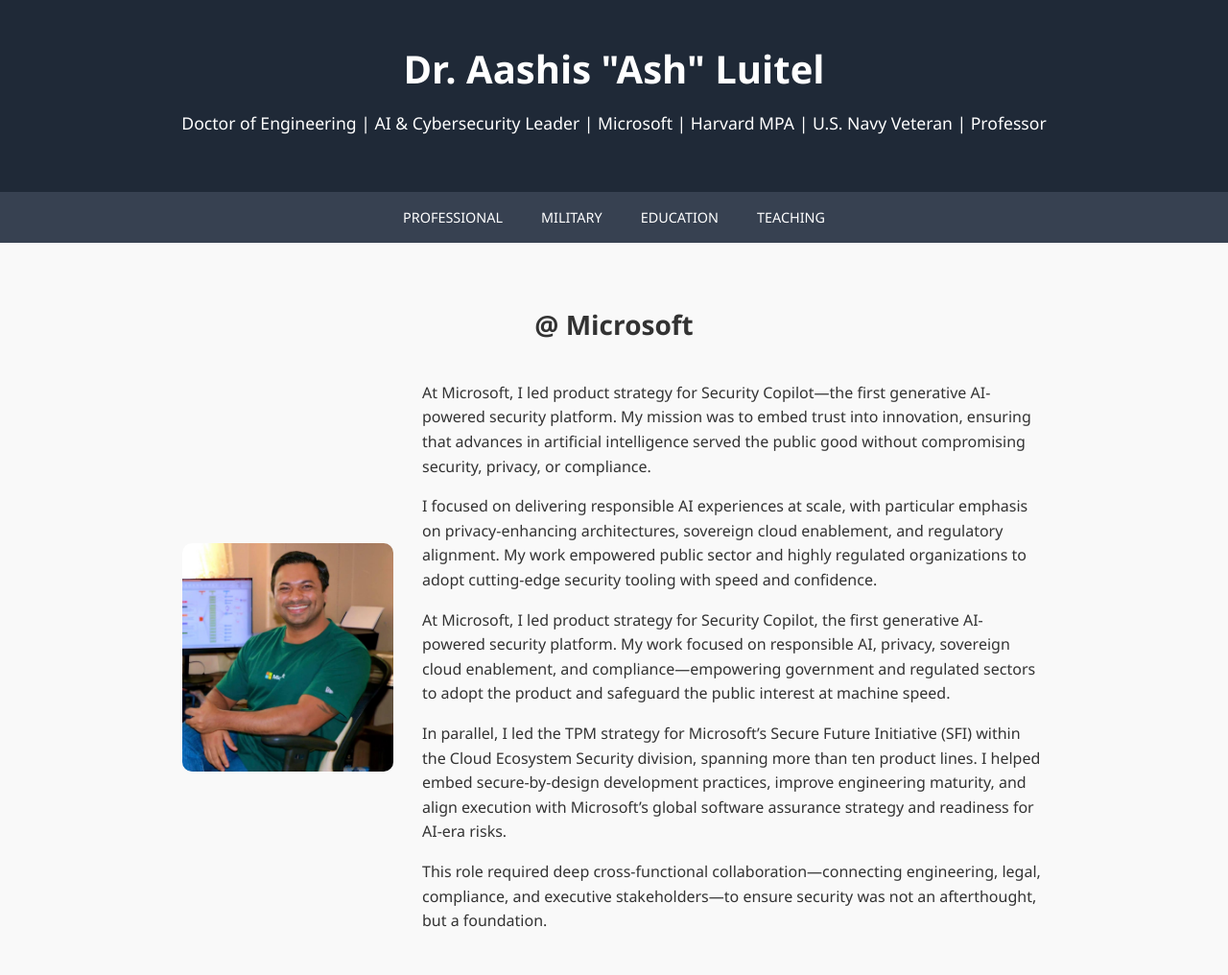
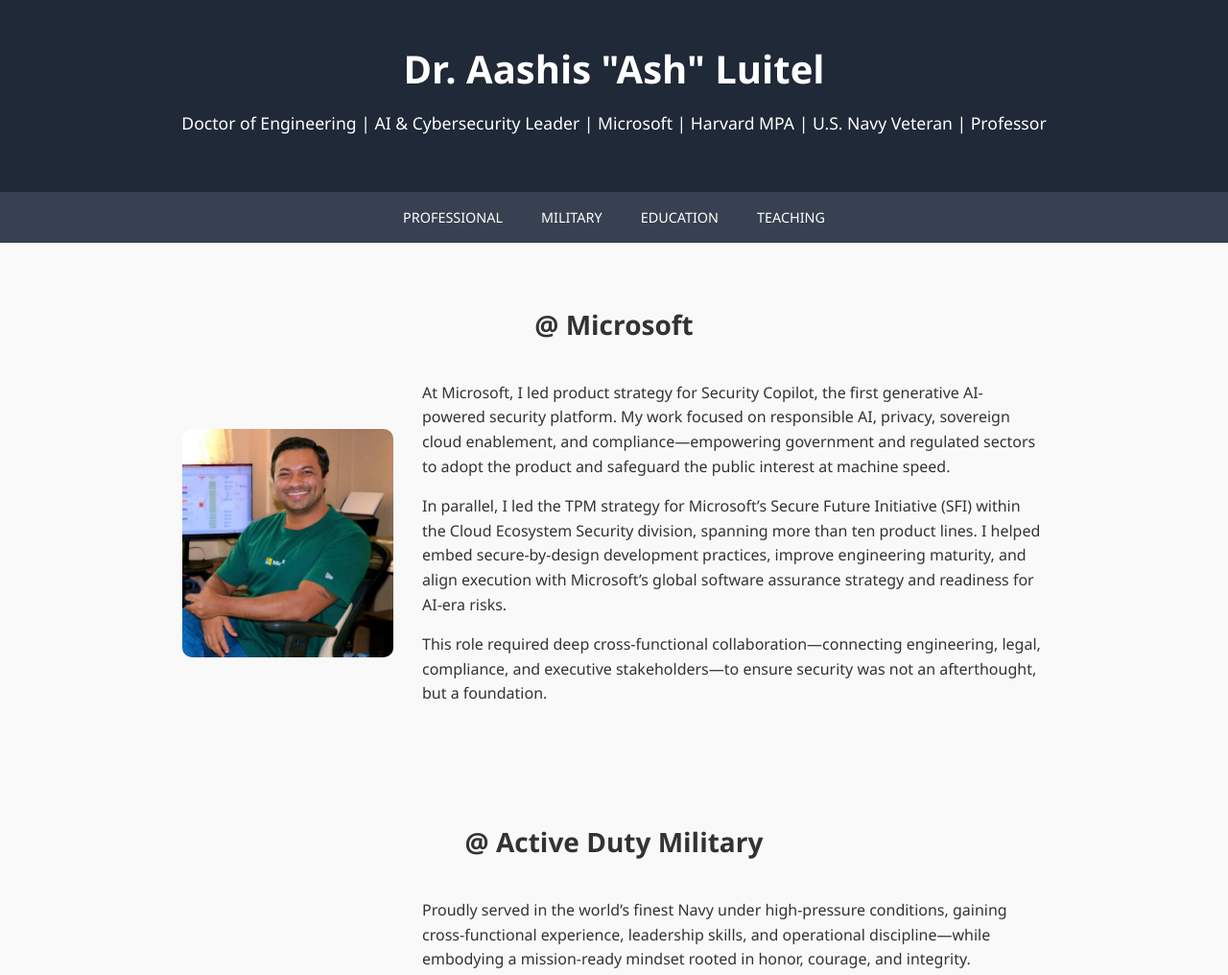
Before and after one commit to aluitel/aluitel.github.io, a plain HTML site: page index.html in a window 1280 px wide. Shown: the top 1016 px of the page at 96% size. Drawn offline with Linux system fonts and the light colour scheme.

Commit message:
Update index.html

```diff
--- a/index.html
+++ b/index.html
@@ -127,8 +127,7 @@
     <div class="content-box">
       <img src="microsoft.jpg" alt="Microsoft Photo" />
       <div class="content-text">
-        <p>At Microsoft, I led product strategy for Security Copilot—the first generative AI-powered security platform. My mission was to embed trust into innovation, ensuring that advances in artificial intelligence served the public good without compromising security, privacy, or compliance.</p>
-        </p>I focused on delivering responsible AI experiences at scale, with particular emphasis on privacy-enhancing architectures, sovereign cloud enablement, and regulatory alignment. My work empowered public sector and highly regulated organizations to adopt cutting-edge security tooling with speed and confidence.<p>
+
         </p>At Microsoft, I led product strategy for Security Copilot, the first generative AI-powered security platform. My work focused on responsible AI, privacy, sovereign cloud enablement, and compliance—empowering government and regulated sectors to adopt the product and safeguard the public interest at machine speed.</p>
         <p>In parallel, I led the TPM strategy for Microsoft’s Secure Future Initiative (SFI) within the Cloud Ecosystem Security division, spanning more than ten product lines. I helped embed secure-by-design development practices, improve engineering maturity, and align execution with Microsoft’s global software assurance strategy and readiness for AI-era risks.</p>
         <p>This role required deep cross-functional collaboration—connecting engineering, legal, compliance, and executive stakeholders—to ensure security was not an afterthought, but a foundation.</p>
```
